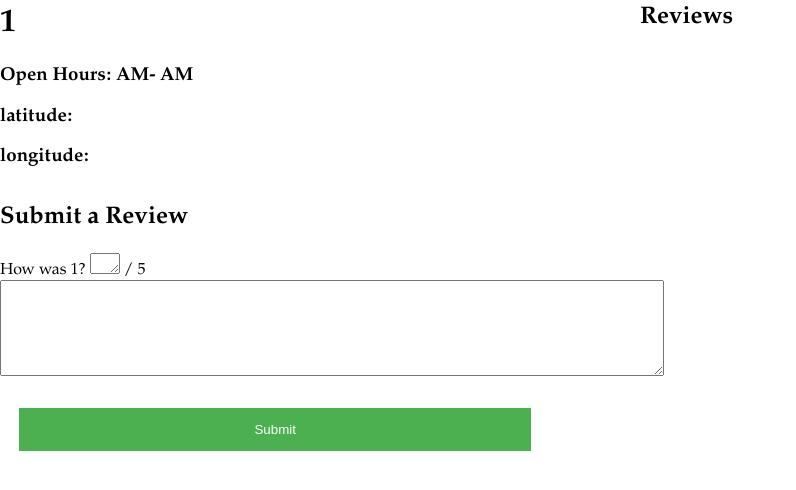
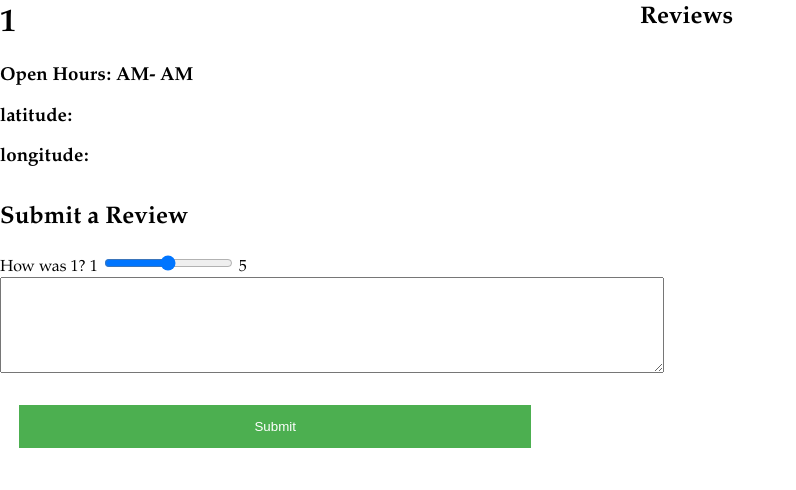
Before and after one commit to mmghu/databases_project, a PHP site: page /pages/restaurant.php?restaurant=1 in a window 1280 px wide. Shown: the part 56-546 px from the top of the page, without its empty margins (0-796 px from the left). Run offline with PHP 8.4, Linux system fonts and the light colour scheme; the template is opened without the code that fills it, so the values that code supplies are empty.

Commit message:
Update restaurant.php

```diff
--- a/pages/restaurant.php
+++ b/pages/restaurant.php
@@ -104,7 +104,9 @@ mysqli_close($conn);
 	     <h2>Submit a Review</h2>
 	     <form action="../php/submit_review.php/?rid=<?php echo $rid?>" method="post">
             <?php echo 'How was '. $restaurant. '? '?>
-            <textarea name="rating" rows="1" cols="1"></textarea> / 5</ br>
+  		<label for="bad">1</label>
+                <input name="rating" type="range" min="1" max="5" step="1"></textarea></ br>
+                <label for="">5</label>
 			<textarea name="review" rows="6" cols="80"></textarea>
 		<button id="submit_review" type="submit" style="position:relative;right:7%">Submit</button>
 	     </form>
```
